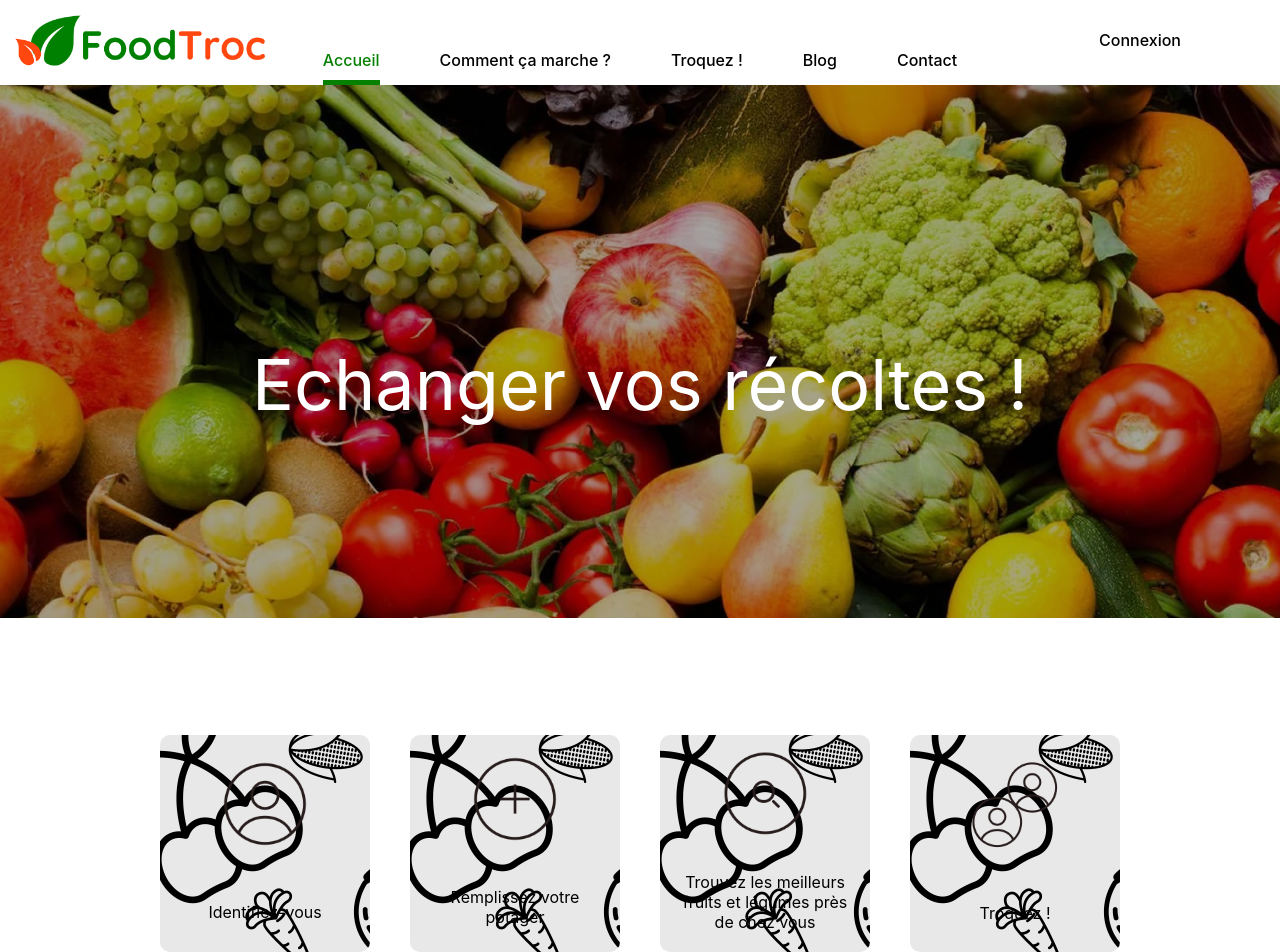
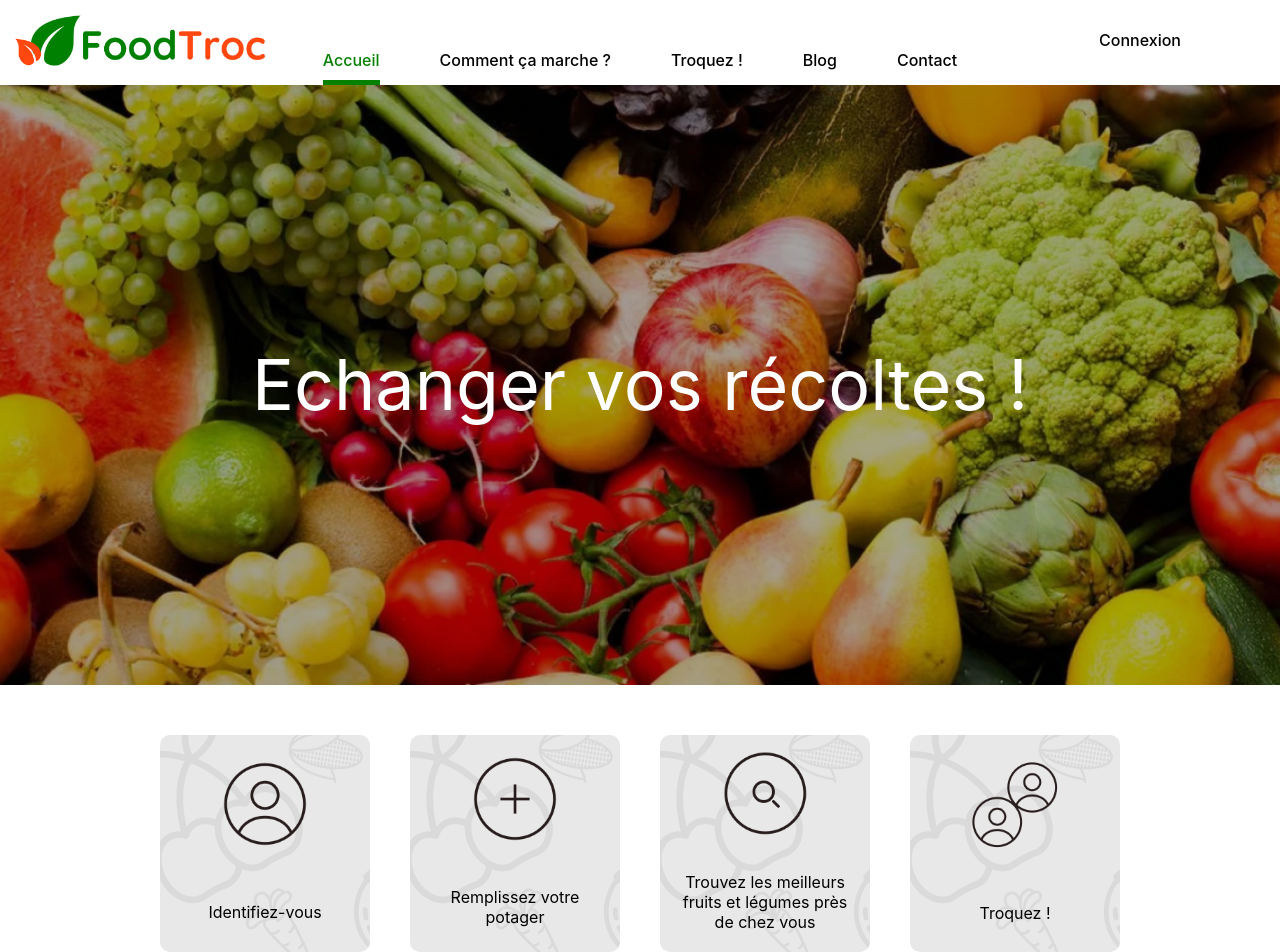
Before and after one commit to Derma6/FoodTroc-Project, a React (Create React App) app in the folder front-end/: page / in a window 1280 px wide. Shown: the top 952 px of the page. Built offline with nearby package versions, Linux system fonts and the light colour scheme.

Commit message:
add separator component

```diff
--- /dev/null
+++ b/front-end/src/components/Separator/Separator.css
@@ -0,0 +1,6 @@
+.separator {
+  width: 30%;
+  height: 3px;
+  background-color: var(--secondary-color);
+  margin: 60px auto;
+}
--- /dev/null
+++ b/front-end/src/components/Separator/Separator.js
@@ -0,0 +1,9 @@
+import React from 'react';
+
+import './Separator.css';
+
+const Separator = () => {
+  return <div className="separator"></div>;
+};
+
+export default Separator;
--- a/front-end/src/pages/Home/Home.css
+++ b/front-end/src/pages/Home/Home.css
@@ -3,6 +3,7 @@
 main h1 {
   background-image: url('../../styles/images/fruitsveggies.png');
   background-repeat: no-repeat;
+  background-size: cover;
   height: 75vh;
   line-height: 75vh;
   text-align: center;
@@ -25,8 +26,7 @@ section {
   align-items: center;
   justify-content: center;
   background-color: rgb(233, 232, 232);
-  background-image: url('../../styles/images/280168328_353814946635690_3651356709753020797_n.png');
-  /* opacity: 0.5; */
+  background-image: url('../../styles/images/pano_fruitsveggies_lessOpacity.png');
   border-radius: 10px;
 }
 .first-section div img {
@@ -37,12 +37,6 @@ section {
   text-align: center;
   padding: 20px;
 }
-.separator {
-  width: 30%;
-  height: 3px;
-  background-color: var(--secondary-color);
-  margin: 60px auto;
-}
 .second-section {
   text-align: justify;
 }
--- a/front-end/src/pages/Home/Home.js
+++ b/front-end/src/pages/Home/Home.js
@@ -6,6 +6,8 @@ import login from '../../styles/images/login.png';
 import users from '../../styles/images/users.png';
 
 import './Home.css';
+
+import Separator from '../../components/Separator/Separator';
 
 const Home = () => {
   return (
@@ -29,7 +31,7 @@ const Home = () => {
           <p>Troquez !</p>
         </div>
       </section>
-      <div className="separator"></div>
+      <Separator />
       <section className="second-section">
         <h2>Nos valeurs</h2>
         <p>
@@ -46,7 +48,7 @@ const Home = () => {
           produits maison issus de leur propre récolte.
         </p>
       </section>
-      <div className="separator"></div>
+      <Separator />
     </main>
   );
 };
```
Also changed, not shown: front-end/src/styles/images/280168328_353814946635690_3651356709753020797_n.png (deleted).
